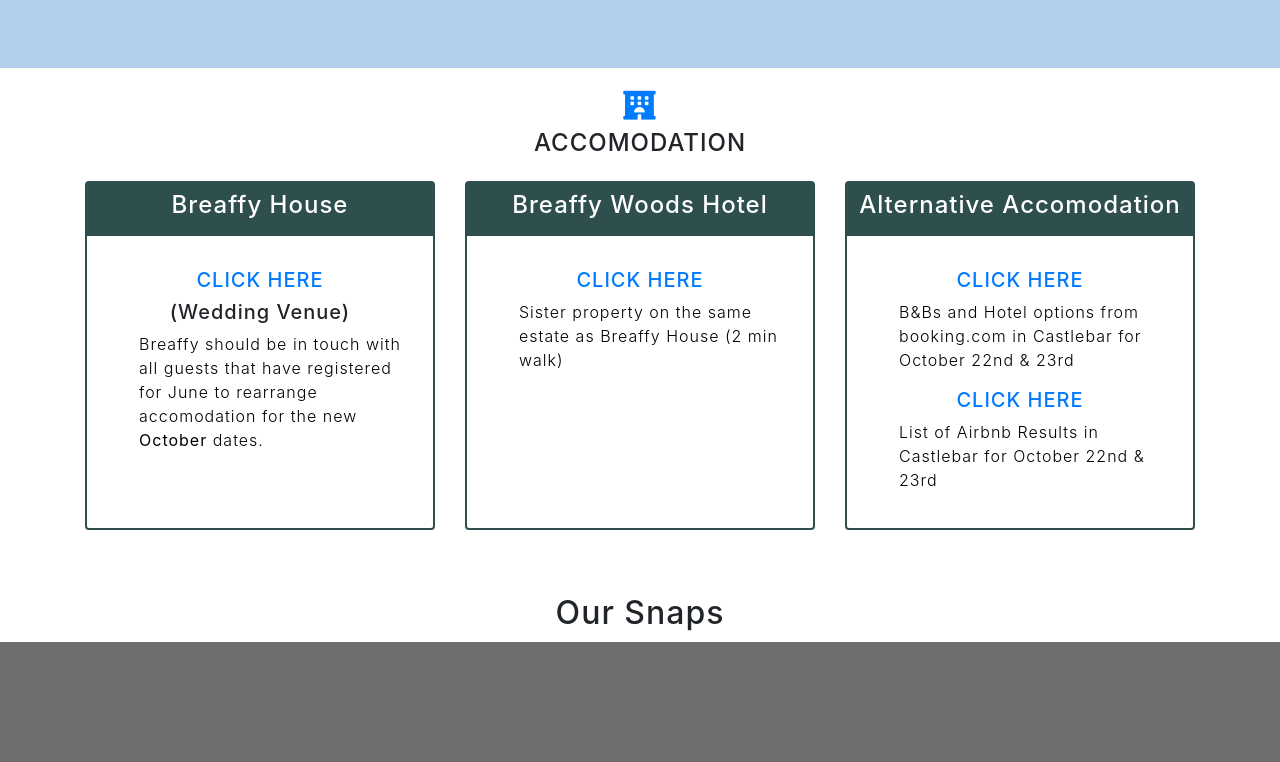
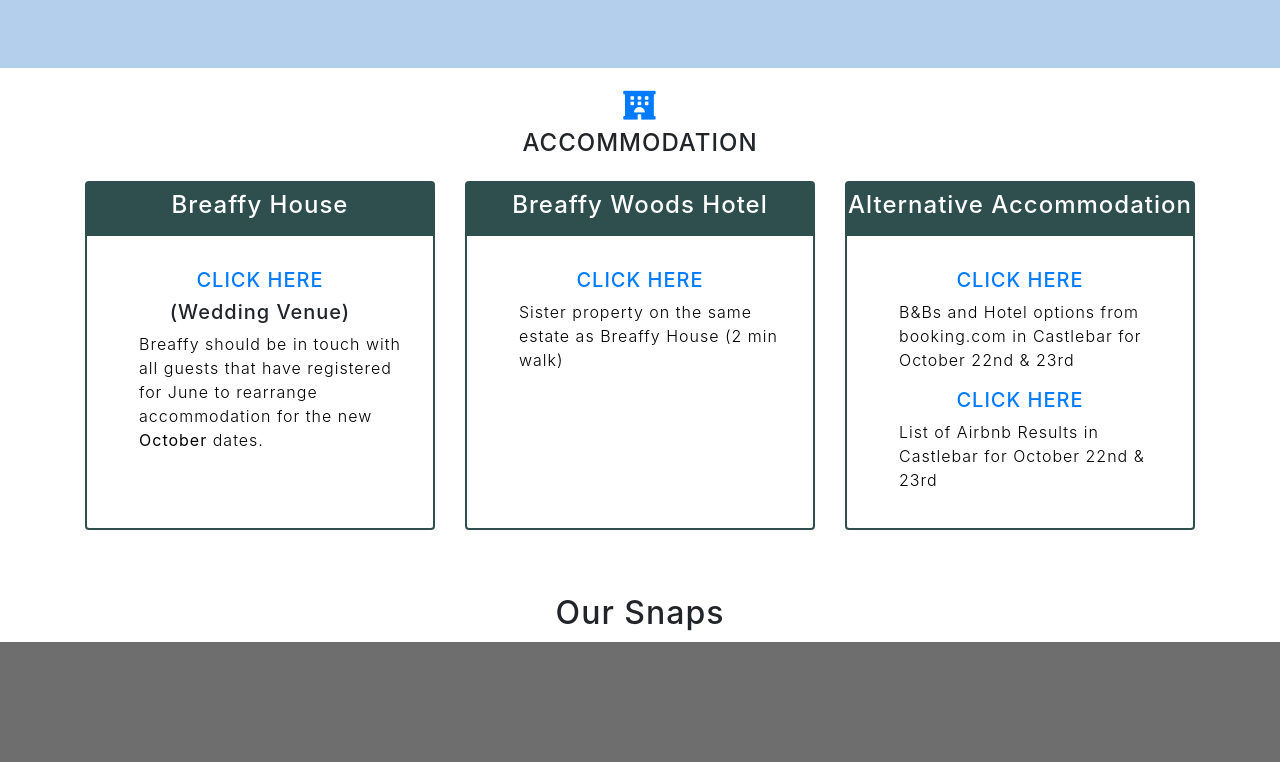
Before and after one commit to kavanagh-rob/R-G-Site, a website with bundled scripts: page index.html in a window 1280 px wide. Shown: the part 2640-3402 px from the top of the page. Built offline with nearby package versions, Linux system fonts and the light colour scheme; files whose address does not match are found by name; a web font is replaced by a local one.

Commit message:
accomm typo

```diff
--- a/index.html
+++ b/index.html
@@ -188,7 +188,7 @@
     <section id="accomodation" class="accomodation-section">
         <div class="pt-4 pb-4 text-center">
               <i class="fas fa-hotel text-primary accomodation-icon mb-2"></i>
-              <h4 class="text-uppercase m-0">Accomodation</h4>
+              <h4 class="text-uppercase m-0">Accommodation</h4>
         </div>
 
         <div class="container">
@@ -208,7 +208,7 @@
                                    </h5>
                                 </div>
                                 <h5  class="text-center">(Wedding Venue)</h5>
-                                <p class="accom-body-text">Breaffy should be in touch with all guests that have registered for June to rearrange accomodation for the new <b>October</b> dates.</p>
+                                <p class="accom-body-text">Breaffy should be in touch with all guests that have registered for June to rearrange accommodation for the new <b>October</b> dates.</p>
                                   <!--p class="accom-body-text">Discount Code available for Friday & Saturday <b>HK050620</b> <br/>
                                       <br/>
                                       <span class="note-txt">*Note code is a fixed rate, if booking Thursday its cheaper to book that seperately with no code</span>
@@ -238,7 +238,7 @@
                     <div class="card ">
                         <div class="card-block">
                              <div class="card-title text-center pt-2 pb-2 ">
-                                <h4><span>Alternative Accomodation</span> </h4>
+                                <h4><span>Alternative Accommodation</span> </h4>
                             </div>
                             <div class="card-body">
                                 <div>
```
